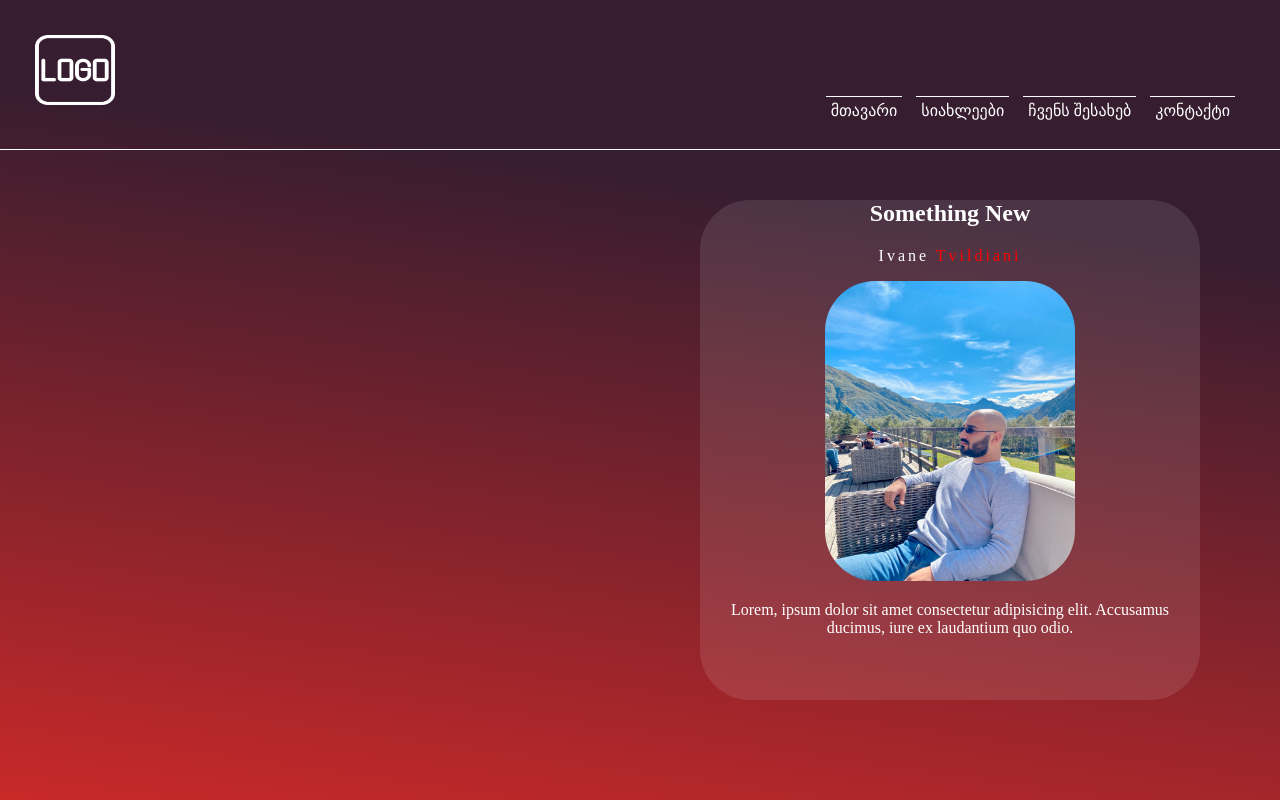
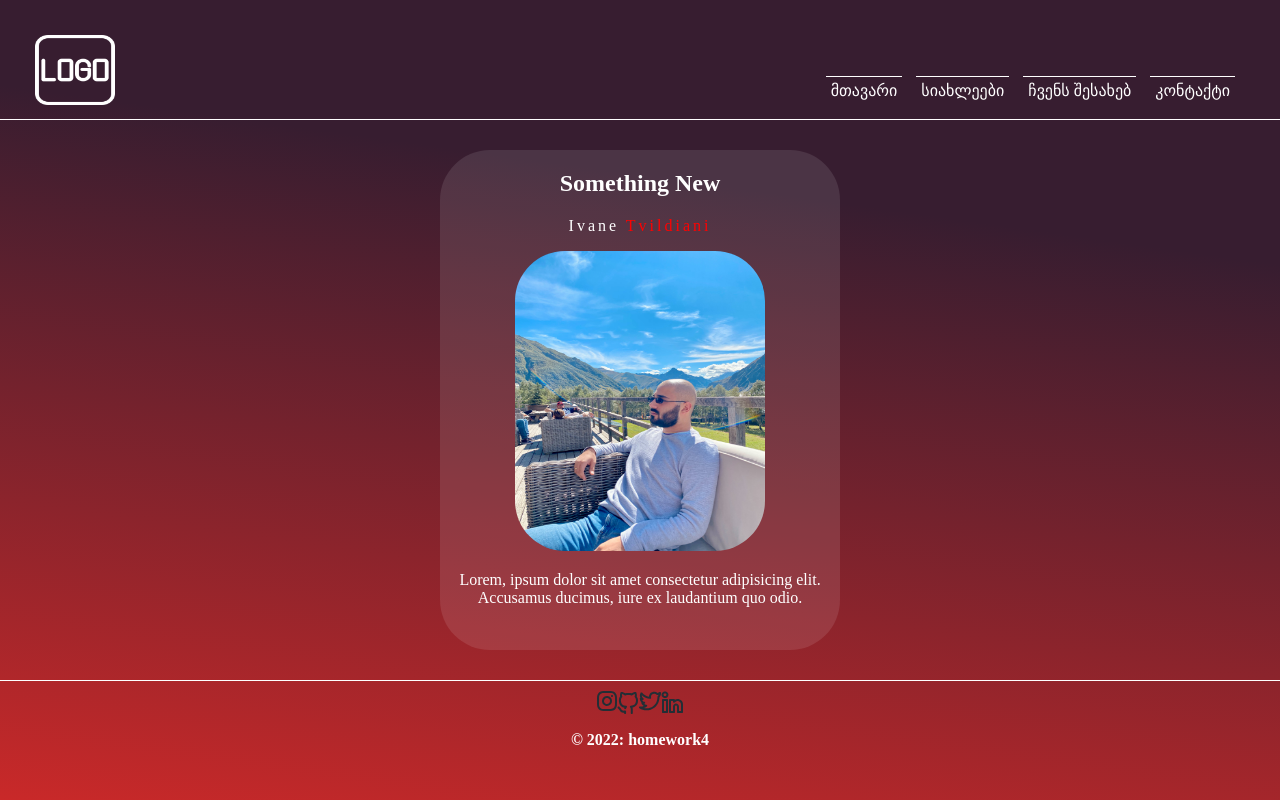
Before and after one commit to Vanoo123/homework4, a plain HTML site: page index.html in a window 1280 px wide. Shown: the top 800 px of the page. Drawn offline with Linux system fonts and the light colour scheme.

Commit message:
Updated resolutions in CSS

```diff
--- a/index.html
+++ b/index.html
@@ -30,7 +30,7 @@
         </nav>
     </header>
 
-    <section>
+    <section class="section_wrapper">
         <div class="card_wrapper">
             <h1>Something New</h1>
                 <div class="card_name">
--- a/styles/style.css
+++ b/styles/style.css
@@ -7,7 +7,7 @@ body, html, header{
 }
 
 header {
-    height: 150px;
+    height: 120px;
     border-bottom: 1px solid white;
 }
 
@@ -29,7 +29,7 @@ body {
 
 nav {
     float: right;
-    margin: 0 40px 0 0;
+    margin: -20px 40px 0 0;
 }
 
 nav ul {
@@ -57,11 +57,16 @@ nav ul li a:hover {
     border-color: #c92929;
 }
 
+.section_wrapper {
+    display: flex;
+    justify-content: center;
+    margin: 30px 0 0 0;
+}
+
 .card_wrapper {
     text-align: center;
-    width: 500px;
+    width: 400px;
     background-color: rgba(255, 255, 255, 10%);
-    margin: 50px 0 0 700px;
     height: 500px;
     border-radius: 50px;
     transition: all .3s ease-in-out;
@@ -75,7 +80,7 @@ nav ul li a:hover {
 }
 
 .card_wrapper:hover {
-    transform: scale(1.1);
+    transform: scale(1.05);
     transition: transform 1s;
 }
 
@@ -99,17 +104,18 @@ nav ul li a:hover {
 
 footer {
     width: 100%;
-    height: 140px;
-    padding-top: 30px;
-    margin-top: 100px;
+    padding-top: 10px;
+    margin-top: 30px;
     border-top: 1px solid white;
     text-align: center;
 }
 
 .social_icons {
-    width: 192px;
     height: 24px;
-    margin: 0 0 0 865px;
+    display: flex;
+    justify-content: center;
+
+
 }
 
 .copyright {
```
